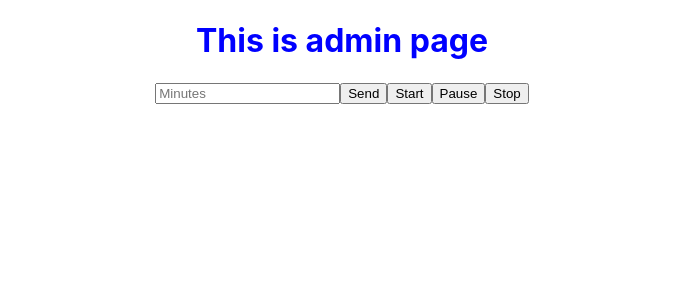
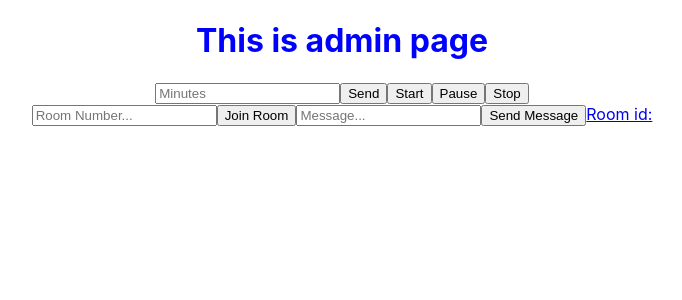
Before and after one commit to epernorbert/new-countdown, a React (Create React App) app in the folder client/: page /admin in a window 1280 px wide. Shown: the top 300 px of the page, without its empty margins (298-980 px from the left). Built offline with nearby package versions, Linux system fonts and the light colour scheme; no server answers.

Commit message:
Send message from admin page to connected client -- JOIN ROOM WORKING

```diff
--- a/client/src/App.tsx
+++ b/client/src/App.tsx
@@ -1,21 +1,22 @@
-import './App.css';
-import { Route, Routes } from 'react-router-dom';
-import Home from './Pages/Home/Home';
-import Admin from './Pages/Admin/Admin';
-import { io } from 'socket.io-client';
+import "./App.css";
+import { Route, Routes } from "react-router-dom";
+import Home from "./Pages/Home/Home";
+import Admin from "./Pages/Admin/Admin";
+import Client from "./Pages/Client/Client";
+import { io } from "socket.io-client";
 
-const socket = io('http://localhost:5000'); // server port
+const socket = io("http://localhost:5000"); // server port
 
 const App = () => {
-
   return (
     <div className="App">
       <Routes>
         <Route path="/" element={<Home socket={socket} />} />
         <Route path="/admin" element={<Admin socket={socket} />} />
+        <Route path="/:id" element={<Client socket={socket} />} />
       </Routes>
     </div>
-  )
-}
+  );
+};
 
 export default App;
--- a/client/src/Pages/Admin/Admin.tsx
+++ b/client/src/Pages/Admin/Admin.tsx
@@ -1,10 +1,9 @@
-import { SyntheticEvent, useRef, useState } from 'react';
-import styles from './Admin.module.scss';
+import { SyntheticEvent, useRef, useState } from "react";
+import styles from "./Admin.module.scss";
 
-type Props = {socket: any}
+type Props = { socket: any };
 
 const Admin = ({ socket }: Props) => {
-
   const [timer, setTimer] = useState(60);
   const timerRef = useRef<any>(null);
 
@@ -13,37 +12,73 @@ const Admin = ({ socket }: Props) => {
     // console.log(timer); // console log in any tab
     const submitValue = e.nativeEvent.submitter?.innerHTML;
 
-    if(submitValue === 'Send') {
-      socket.emit('send-timer', timer * 60)
+    if (submitValue === "Send") {
+      socket.emit("send-timer", timer * 60);
     }
 
-    if(submitValue === 'Start') {
-      socket.emit('start-timer', 'start')
+    if (submitValue === "Start") {
+      socket.emit("start-timer", "start");
     }
 
-    if(submitValue === 'Pause') {
-      socket.emit('pause-timer', 'pause')
+    if (submitValue === "Pause") {
+      socket.emit("pause-timer", "pause");
     }
 
-    if(submitValue === 'Stop') {
-      socket.emit('stop-timer', 'stop')
+    if (submitValue === "Stop") {
+      socket.emit("stop-timer", "stop");
     }
-  }
+  };
 
   const timerChangeHander: React.ChangeEventHandler<HTMLInputElement> = (e) => {
-    setTimer(timerRef.current?.value)
-  }
+    setTimer(timerRef.current?.value);
+  };
+
+  //Room State
+  const [room, setRoom] = useState("");
+
+  // Messages States
+  const [message, setMessage] = useState("");
+
+  const joinRoom = () => {
+    if (room !== "") {
+      socket.emit("join_room", room);
+    }
+  };
+
+  const sendMessage = () => {
+    socket.emit("send_message", { message, room });
+  };
 
   return (
     <div className={styles.admin}>
       <h1>This is admin page</h1>
-      <form onSubmit={submitHandler} >
-        <input placeholder='Minutes' onChange={timerChangeHander} ref={timerRef} />
-        <button type='submit'>Send</button>
-        <button type='submit'>Start</button>
-        <button type='submit'>Pause</button>
-        <button type='submit'>Stop</button>
+      <form onSubmit={submitHandler}>
+        <input
+          placeholder="Minutes"
+          onChange={timerChangeHander}
+          ref={timerRef}
+        />
+        <button type="submit">Send</button>
+        <button type="submit">Start</button>
+        <button type="submit">Pause</button>
+        <button type="submit">Stop</button>
       </form>
+
+      <input
+        placeholder="Room Number..."
+        onChange={(event) => {
+          setRoom(event.target.value);
+        }}
+      />
+      <button onClick={joinRoom}> Join Room</button>
+      <input
+        placeholder="Message..."
+        onChange={(event) => {
+          setMessage(event.target.value);
+        }}
+      />
+      <button onClick={sendMessage}> Send Message</button>
+      <a href={`/${room}`}>Room id: {room}</a>
     </div>
   );
 };
--- /dev/null
+++ b/client/src/Pages/Client/Client.tsx
@@ -0,0 +1,20 @@
+import { useEffect } from "react";
+import { useParams } from "react-router-dom";
+
+type Props = { socket: any };
+
+const Client = ({ socket }: Props) => {
+  const { id } = useParams();
+
+  socket.emit("join_room", id);
+
+  useEffect(() => {
+    socket.on("receive_message", (data: any) => {
+      console.log(data.message);
+    });
+  }, [socket]);
+
+  return <div>Client page</div>;
+};
+
+export default Client;
```
Also changed, not shown: 1 other file (tests, documents, lock files or other folders).
